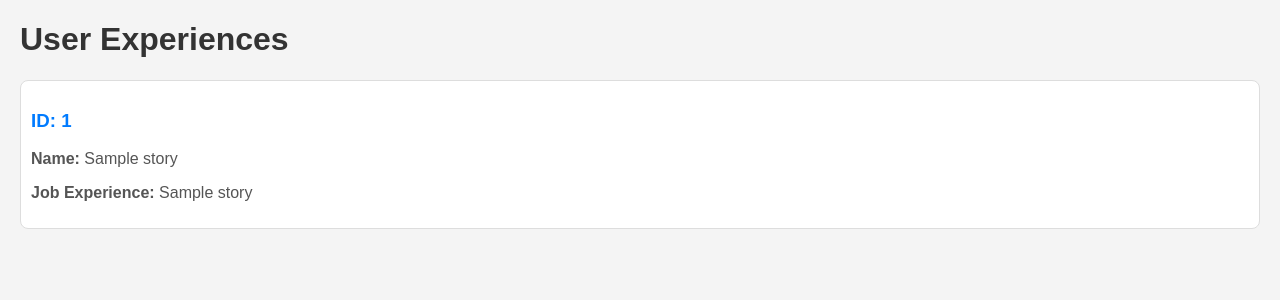
After one commit to smuhatia/jobtalks, a Flask app: template flask_app/templates/exp.html in a window 1280 px wide. The commit adds this page. Shown: the top 300 px of the page. Run offline with Flask 3, Linux system fonts and the light colour scheme; the template is opened without the code that fills it: most values are stand-ins (such as "Sample title", 1, 10 or a date in 2020).

Commit message:
Implement flask app

```diff
--- /dev/null
+++ b/flask_app/app.py
@@ -0,0 +1,43 @@
+from flask import Flask, jsonify, request, render_template, redirect, url_for
+import json
+import requests
+from flask_app.tables.stories import engine, Story
+from sqlalchemy.orm import Session
+
+app = Flask(__name__)
+
+@app.route("/home_page", strict_slashes=False, methods=['GET', 'POST'])
+def home_page():
+    """Grab name and job experience from post request"""
+    if request.method == "GET":
+        return render_template("8-5.html")
+
+    if request.method == "POST":
+        name_jina = request.form['name_jina']
+        job_experience = request.form['job_experience']
+
+        with Session(engine) as session:
+            experience = Story(name_jina=name_jina, job_experience=job_experience)
+            session.add(experience)
+            session.commit()
+
+        return render_template("8-5.html")
+
+
+@app.route("/exp", strict_slashes=False)
+def list_experiences():
+    # return jsonify(f"List of experiences entered by users")
+    stories = []
+    with Session(engine) as session:
+        all_stories = session.query(Story).all()
+
+        # all_stories is a list of Story() instances
+
+        for story in all_stories:
+            stories.append([story.id, story.name_jina, story.job_experience])
+
+        return render_template("exp.html", stories=stories)
+
+
+if __name__ == '__main__':
+    app.run(host='0.0.0.0', port=5000, debug=True)
--- a/8-5.html
+++ b/flask_app/templates/8-5.html
@@ -3,8 +3,8 @@
 <head>
     <meta charset="UTF-8">
     <meta name="viewport" content="width=device-width, initial-scale=1.0">
-    <link rel="stylesheet" href="style.css">
-    <link rel="stylesheet" href="connect.php">
+    <link rel="stylesheet" href="static/styles/style.css">
+    <!-- <link rel="stylesheet" href="connect.php"> -->
 
     <title>JobTalks</title>
 </head>
@@ -17,7 +17,7 @@
     <section id="main-content">
         <article>
             <h2>Share Your Story</h2>
-            <form action="connect.php" method="post">
+            <form action="/home_page" method="post">
                 <!-- ... other form fields ... -->
                 <label for="name_jina">Your Name:</label>
                 <input type="text" id="name_jina" name="name_jina" required>
--- /dev/null
+++ b/flask_app/templates/exp.html
@@ -0,0 +1,50 @@
+<!DOCTYPE html>
+<html lang="en">
+<head>
+    <meta charset="UTF-8">
+    <meta name="viewport" content="width=device-width, initial-scale=1.0">
+    <title>User Experiences</title>
+    <style>
+        body {
+            font-family: Arial, sans-serif;
+            background-color: #f4f4f4;
+            margin: 20px;
+        }
+
+        h1 {
+            color: #333;
+        }
+
+        .experience-card {
+            border: 1px solid #ddd;
+            border-radius: 8px;
+            padding: 10px;
+            margin-bottom: 10px;
+            background-color: #fff;
+        }
+
+        .experience-card h3 {
+            color: #007BFF;
+        }
+
+        .experience-card p {
+            color: #555;
+        }
+    </style>
+</head>
+<body>
+    <h1>User Experiences</h1>
+
+    {% if stories %}
+        {% for story in stories %}
+            <div class="experience-card">
+                <h3>ID: {{ story[0] }}</h3>
+                <p><strong>Name:</strong> {{ story[1] }}</p>
+                <p><strong>Job Experience:</strong> {{ story[2] }}</p>
+            </div>
+        {% endfor %}
+    {% else %}
+        <p>No experiences available.</p>
+    {% endif %}
+</body>
+</html>
```
Also changed, not shown: flask_app/tables/stories.py (added, +35 -0 lines), flask_app/__init__.py (added), flask_app/static/styles/style.css (renamed from style.css), flask_app/tables/__init__.py (added), 1 other file.
